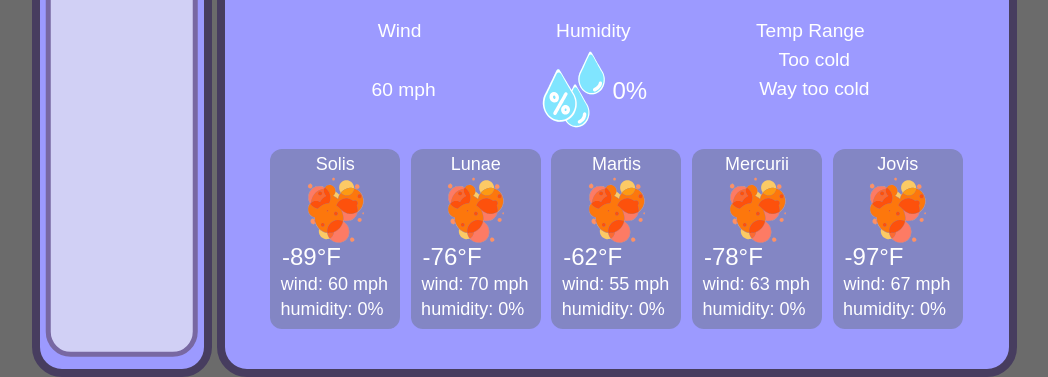
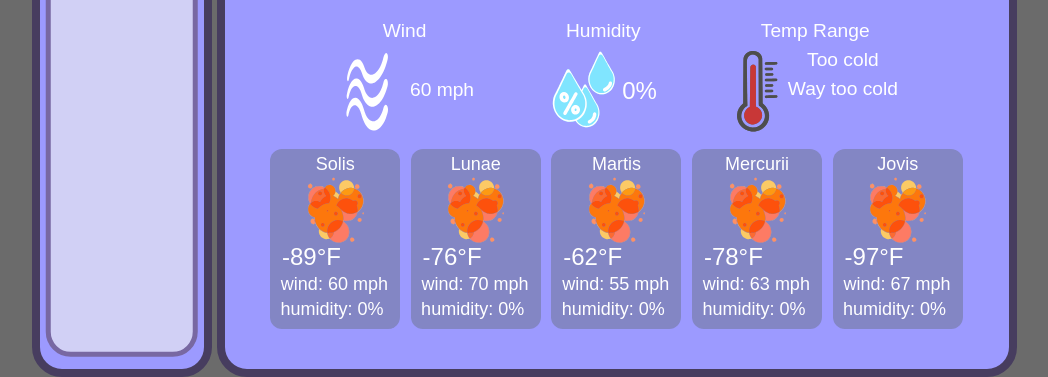
Before and after one commit to ColtonMakesStuff/weatherApp, a plain HTML site: page index.html in a window 1280 px wide. Shown: the part 610-987 px from the top of the page, without its empty margins (116-1164 px from the left). Drawn offline with nearby package versions, Linux system fonts and the light colour scheme; the site is published under a folder, as on GitHub Pages, so addresses that start at the root find nothing.

Commit message:
fixed file location

```diff
--- a/index.html
+++ b/index.html
@@ -76,7 +76,7 @@
                         <div class="column">
                             <p>Wind</p>
                             <div class="info">
-                                <img src="/assets/images/icons/wind.svg" alt="">
+                                <img src="./assets/images/icons/wind.svg" alt="">
                                 <div class="column temps">
                                     <p class="the-wind">60 mph</p>
                                 </div>
@@ -86,7 +86,7 @@
                     <div class="column">
                         <p>Humidity</p>
 <div class="humid-container">
-                <div class="info"><img src="assets/images/icons/humid.svg" alt=""></div>
+                <div class="info"><img src="./assets/images/icons/humid.svg" alt=""></div>
                 <p class="column" id="humid">0%</p>
 </div>
             </div>
@@ -95,7 +95,7 @@
                         <div class="column">
                             <p>Temp Range</p>
                             <div class="info">
-                                <img src="/assets/images/icons/thermometer.svg" alt="">
+                                <img src="./assets/images/icons/thermometer.svg" alt="">
                                 <div class="column temps">
                                     <p class="temp-high">Too cold</p>
                                     <p class="temp-low">Way too cold</p>
```
